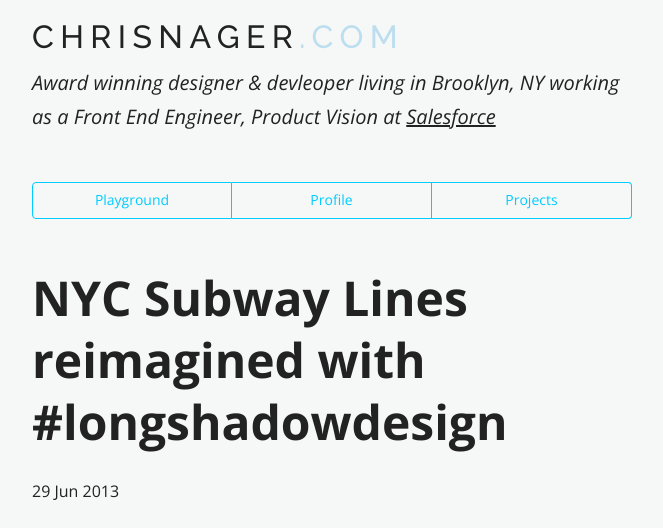
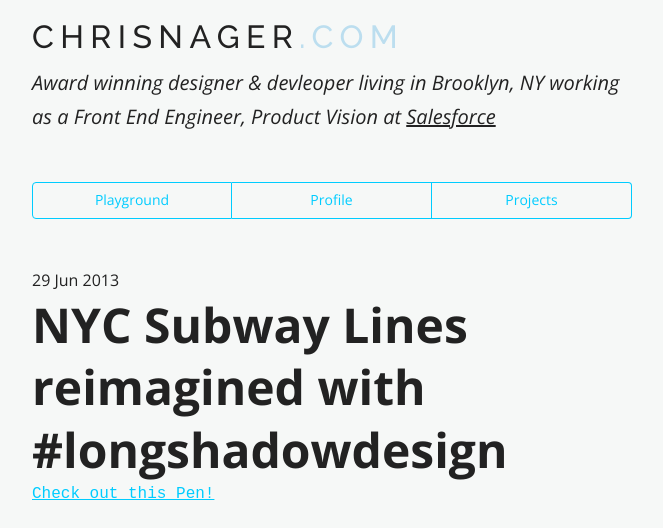
Before and after one commit to chrisnager/chrisnager.github.io, a Jekyll site: the page built from _posts/2013-06-29-nyc-subway-lines-reimagined-with-longshadowdesign.md, in a window 1280 px wide, cut to the strip 0-528 px from the top of the page. Shown: the whole strip, without its empty margins (308-971 px from the left). Built offline with Jekyll 4.4.1, drawn with Linux system fonts in a browser that asks for light colours; nearby versions of some CDN libraries; library files that are not in the unit come from our copies; Markdown is read by kramdown in place of the engine named in the settings.

Commit message:
Remove post content previews for performance

```diff
--- a/_layouts/default.html
+++ b/_layouts/default.html
@@ -43,7 +43,7 @@
     </head>
     <body>
         <div class="site">
-            <header class="header  group">
+            <header class="header">
                 <h1 class="logo"><a href="/">chrisnager<span class="logo__alt">.com</span></a></h1>
                 <h2 class="tagline">Award winning designer &amp; devleoper living in Brooklyn, NY working as a Front End Engineer, Product Vision at <a href="//salesforce.com">Salesforce</a></h2>
                 <ul class="nav">
@@ -53,9 +53,9 @@
                 </ul>
             </header>
 
-            <main class="content  group">{{ content }}</main>
+            <main class="content">{{ content }}</main>
 
-            <footer class="footer  group">
+            <footer class="footer">
                 <ul class="social-links">
                     <li><a href="//twitter.com/chrisnager"><i alt="f202" class="genericon genericon-twitter"></i></a></li><!--
                  --><li><a href="//codepen.io/chrisnager"><i alt="f216" class="genericon genericon-codepen"></i></a></li><!--
--- a/_layouts/post.html
+++ b/_layouts/post.html
@@ -3,10 +3,6 @@
 page-class: page--playground
 ---
 
-<section class="group">
-    <h1>{{ page.title }}</h1>
-    <p class="meta">{{ page.date | date_to_string }}</p>
-    <div class="post-content">
-        {{ content }}
-    </div>
-</section>
+<span class="post__date  meta">{{ page.date | date_to_string }}</span>
+<h1 class="post__title">{{ page.title }}</h1>
+<div class="post__content  post-content">{{ content }}</div>
--- a/index.html
+++ b/index.html
@@ -10,8 +10,10 @@
             <a class="post__link" href="{{ post.url }}">
                 <span class="post__date">{{ post.date | date_to_string }}</span>
                 <h1 class="post__title">{{ post.title }}</h1>
-                <p class="post__content">{{ post.content | split: '<!-- more -->' | first }}</p>
             </a>
         </li>
     {% endfor %}
 </ul>
+
+
+<!-- <p class="post__content">{ post.content | split: '<!-- more --><!-- ' | first }</p> -->
```
